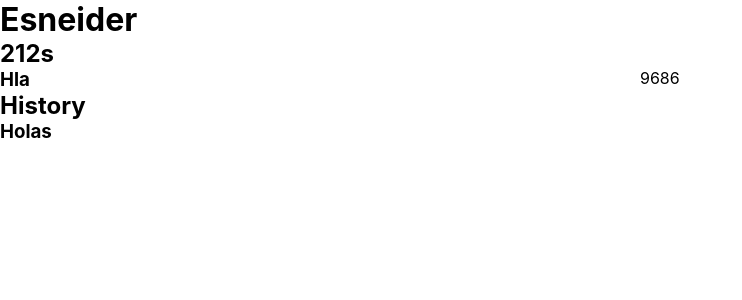
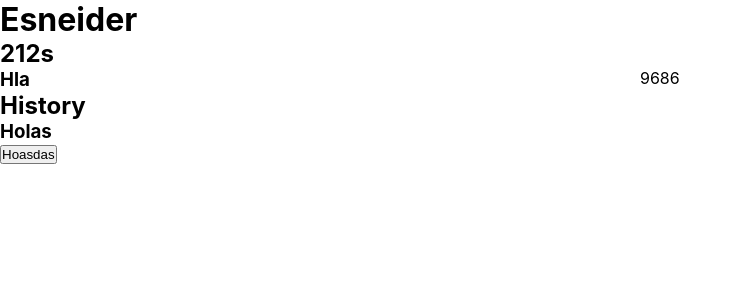
Before and after one commit to sneuder/rick_and_morty_random, a React (Vite) app: page / in a window 1280 px wide. Shown: the top 300 px of the page, without its empty margins (0-742 px from the left). Built offline with nearby package versions, Linux system fonts and the light colour scheme.

Commit message:
Generate button

```diff
--- a/src/App.jsx
+++ b/src/App.jsx
@@ -1,13 +1,13 @@
-import ProfilePic from './components/info/profile_pic';
 import Info from './components/info/index';
-
 import History from './components/history/index';
+import Generate from './components/generate/index';
 
 function App() {
   return (
     <div className="App">
       <Info />
       <History />
+      <Generate />
     </div>
   )
 }
--- /dev/null
+++ b/src/components/generate/Button.js
@@ -0,0 +1,3 @@
+import styled from "styled-components";
+
+export const Button = styled.button``;
--- /dev/null
+++ b/src/components/generate/index.jsx
@@ -0,0 +1,7 @@
+import { Button } from "./Button";
+
+const Generate = () => {
+  return <Button>Hoasdas</Button>;
+}
+
+export default Generate;
```
